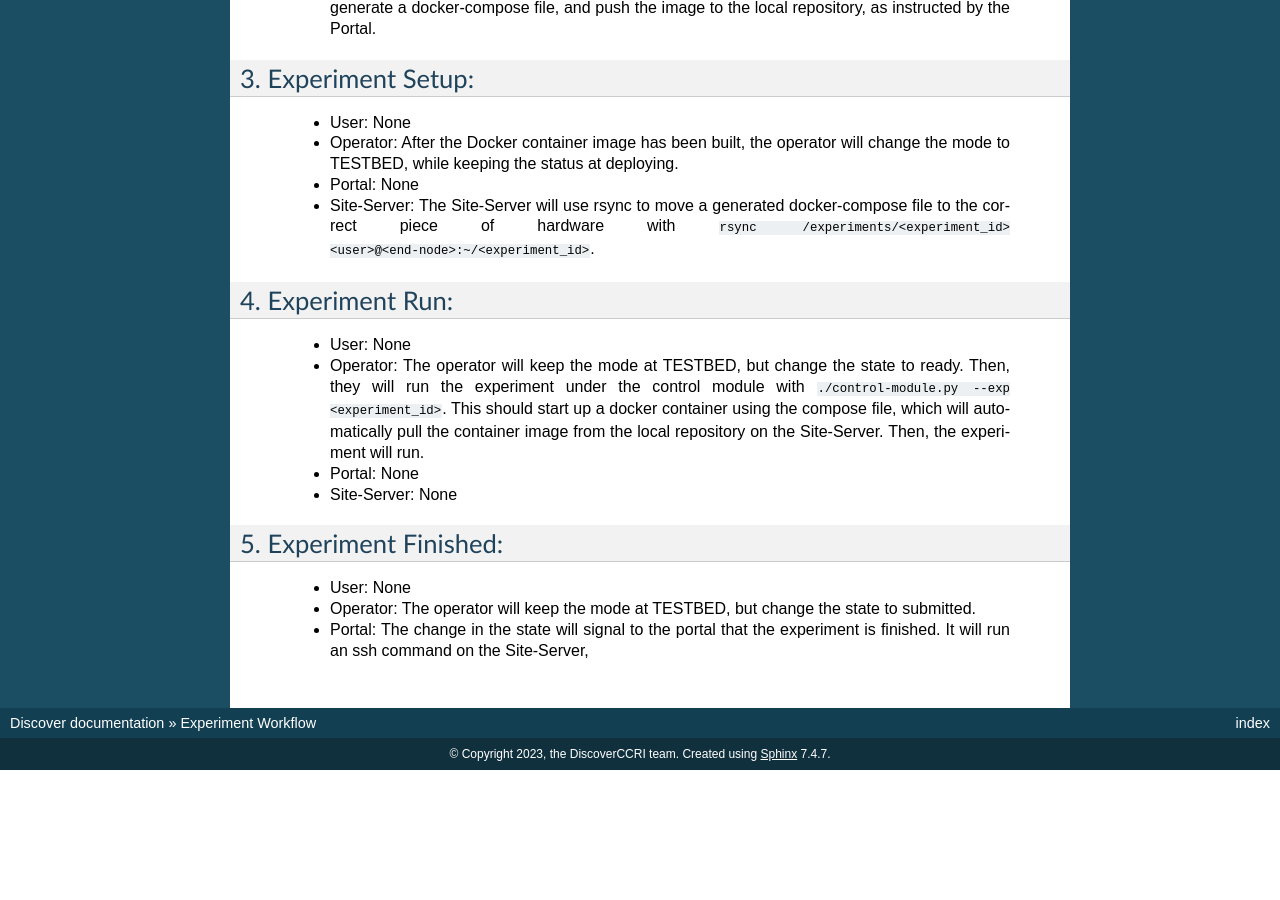
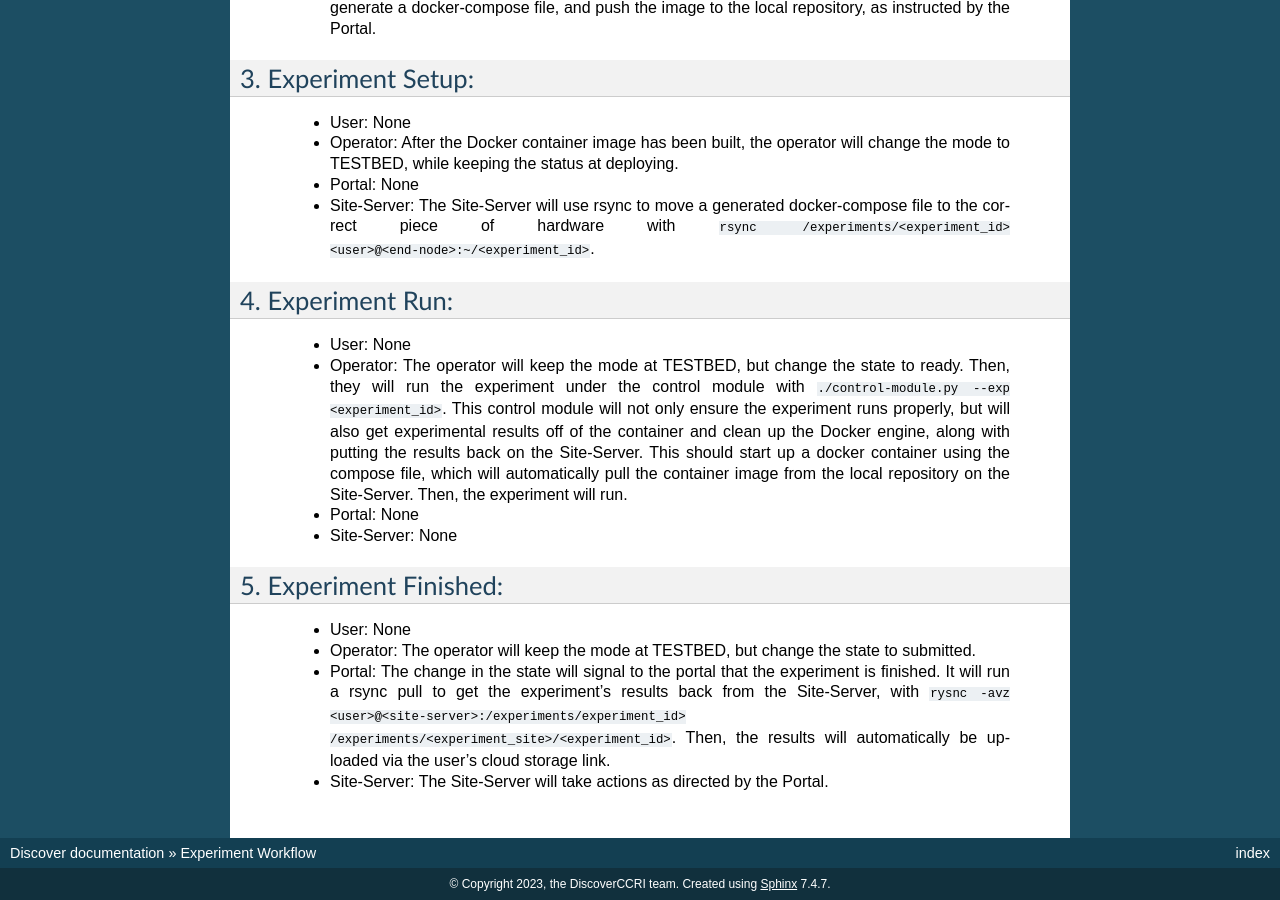
Before and after one commit to DiscoverCCRI/documentation, a Sphinx documentation site: the page built from docs/source/user_manual/experiment_workflow.md, in a window 1280 px wide and 900 px high, scrolled down 967 px. Built offline with Sphinx 7.4.7, drawn with Linux system fonts in a browser that asks for light colours; before the commit the page ends 1737 px from its top, so only the background shows below that.

```diff
--- a/docs/source/user_manual/experiment_workflow.md
+++ b/docs/source/user_manual/experiment_workflow.md
@@ -13,7 +13,6 @@
 > * Site-Server: The Site-Server is a server that is dedicated to a specific Discover site.
 
 ### 1. Experiment Creation:
-
 > * User: The user will create an experiment in the Discover Portal. They will provide a Resource Definition, GitHub link (based on our templates), cloud storage link,
 name, and description.
 > * Operator: None
@@ -38,7 +37,7 @@
 
 ### 4. Experiment Run:
 > * User: None
-> * Operator: The operator will keep the mode at TESTBED, but change the state to ready. Then, they will run the experiment under the control module with `./control-module.py --exp <experiment_id>`.
+> * Operator: The operator will keep the mode at TESTBED, but change the state to ready. Then, they will run the experiment under the control module with `./control-module.py --exp <experiment_id>`. This control module will not only ensure the experiment runs properly, but will also get experimental results off of the container and clean up the Docker engine, along with putting the results back on the Site-Server.
 This should start up a docker container using the compose file, which will automatically pull the container image from the local repository on the Site-Server. Then, the experiment will run.
 > * Portal: None
 > * Site-Server: None
@@ -46,4 +45,5 @@
 ### 5. Experiment Finished:
 > * User: None
 > * Operator: The operator will keep the mode at TESTBED, but change the state to submitted.
-> * Portal: The change in the state will signal to the portal that the experiment is finished. It will run an ssh command on the Site-Server,
+> * Portal: The change in the state will signal to the portal that the experiment is finished. It will run a rsync pull to get the experiment's results back from the Site-Server, with `rysnc -avz <user>@<site-server>:/experiments/experiment_id> /experiments/<experiment_site>/<experiment_id>`. Then, the results will automatically be uploaded via the user's cloud storage link.
+> * Site-Server: The Site-Server will take actions as directed by the Portal.
```
